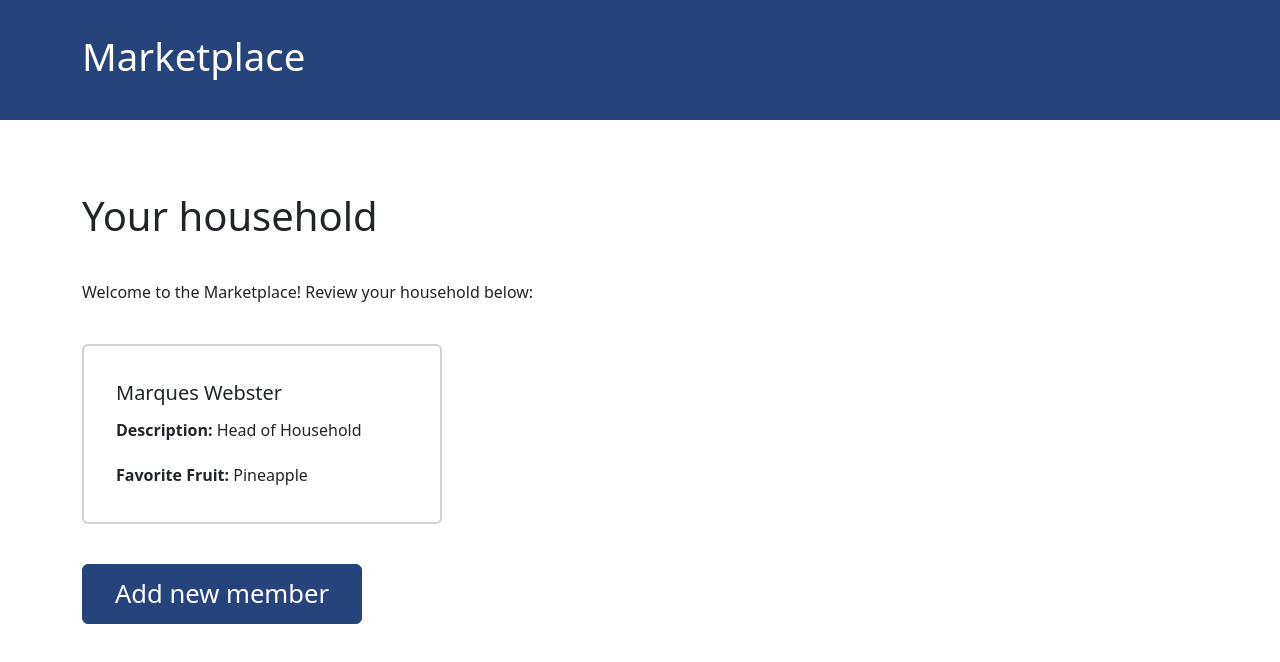
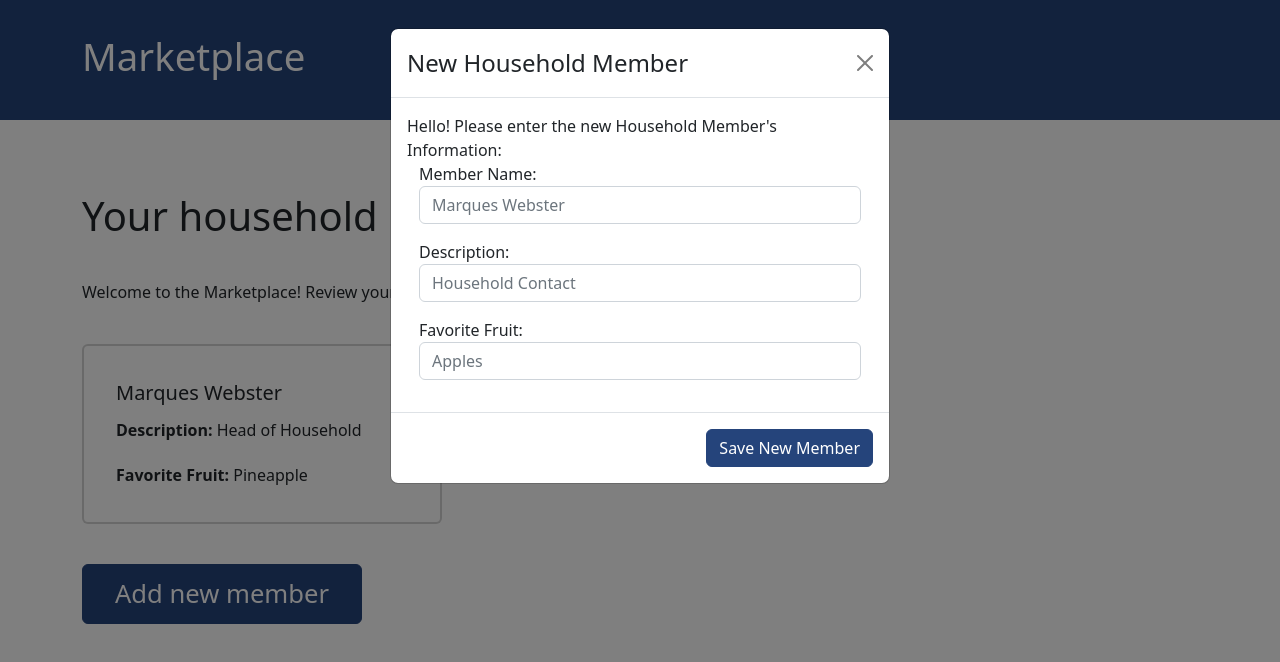
Before and after one commit to mqwebst2/nava-take-home-exercise, a React (Vite) app: page / in a window 1280 px wide. Both pictures are taken after a click on the button "Add new member". Shown: the top 662 px of the page. Built offline with nearby package versions, Linux system fonts and the light colour scheme; the HTML template or start-up script is replaced by a standard one.

Commit message:
setup modal for adding new household member

```diff
--- a/src/App.jsx
+++ b/src/App.jsx
@@ -3,6 +3,7 @@ import { nanoid } from 'nanoid';
 import { Button, Container, Stack } from 'react-bootstrap';
 import CustomHeader from './components/CustomHeader';
 import CustomCard from './components/CustomCard';
+import NewMemberModal from './components/NewMemberModal';
 import './App.css';
 import './custom.scss';
 
@@ -15,6 +16,9 @@ export default function App() {
       fruit: 'Pineapple',
     },
   ]);
+  const [showNew, setShowNew] = useState(false);
+  const handleNewOpen = () => setShowNew(true);
+  const handleNewClose = () => setShowNew(false);
 
   const memberElements = members.map((member) => {
     return <CustomCard key={member.id} {...member} />;
@@ -31,10 +35,15 @@ export default function App() {
         <Stack className='custom-card__list' direction='horizontal' gap={3}>
           {memberElements}
         </Stack>
-        <Button style={{ width: '280px', height: '60px', fontSize: '1.6rem' }}>
+        <Button
+          style={{ width: '280px', height: '60px', fontSize: '1.6rem' }}
+          onClick={handleNewOpen}
+        >
           Add new member
         </Button>
       </Container>
+
+      <NewMemberModal show={showNew} hide={handleNewClose} />
     </>
   );
 }
--- a/src/components/NewMemberModal.jsx
+++ b/src/components/NewMemberModal.jsx
@@ -0,0 +1,80 @@
+import { useState } from 'react';
+import { Button, Container, Modal } from 'react-bootstrap';
+
+export default function NewMemberModal(props) {
+  const [currMember, setCurrMember] = useState({
+    name: '',
+    desc: '',
+    fruit: '',
+  });
+
+  const handleChange = (evt) => {
+    const { name, value } = evt.target;
+
+    setCurrMember((prevCurrMember) => {
+      return {
+        ...prevCurrMember,
+        [name]: value,
+      };
+    });
+  };
+
+  const clearInputs = () => {
+    setCurrMember({
+      name: '',
+      desc: '',
+      fruit: '',
+    });
+  };
+
+  return (
+    <Modal
+      show={props.show}
+      onHide={() => {
+        props.hide();
+        clearInputs();
+      }}
+    >
+      <Modal.Header closeButton>
+        <Modal.Title>
+          {currMember.name ? currMember.name : 'New Household Member'}
+        </Modal.Title>
+      </Modal.Header>
+      <Modal.Body>
+        Hello! Please enter the new Household Member's Information:
+        <Container>
+          <label htmlFor='name'>Member Name:</label>
+          <input
+            type='text'
+            placeholder='Marques Webster'
+            className='form-control mb-3'
+            name='name'
+            value={currMember.name}
+            onChange={handleChange}
+          />
+          <label htmlFor='desc'>Description:</label>
+          <input
+            type='text'
+            placeholder='Household Contact'
+            className='form-control mb-3'
+            name='desc'
+            value={currMember.desc}
+            onChange={handleChange}
+          />
+          <label htmlFor='name'>Favorite Fruit:</label>
+          <input
+            type='text'
+            placeholder='Apples'
+            className='form-control mb-3'
+            name='fruit'
+            value={currMember.fruit}
+            onChange={handleChange}
+          />
+        </Container>
+      </Modal.Body>
+      <Modal.Footer>
+        <Button variant='primary'>Save New Member</Button>
+      </Modal.Footer>
+    </Modal>
+  );
+}
```
